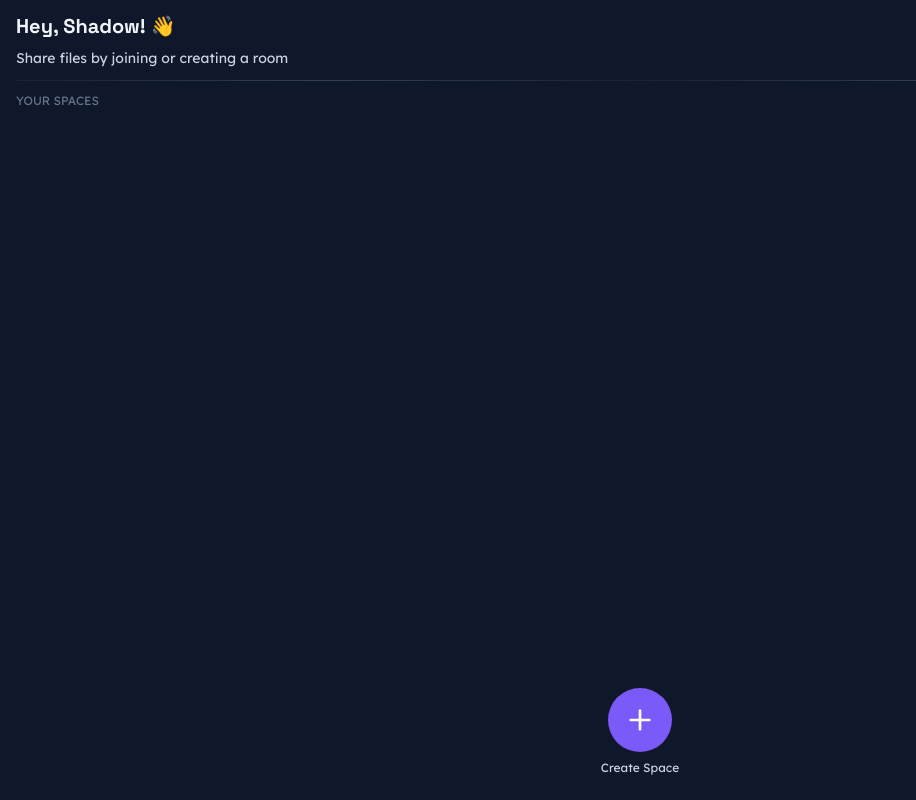
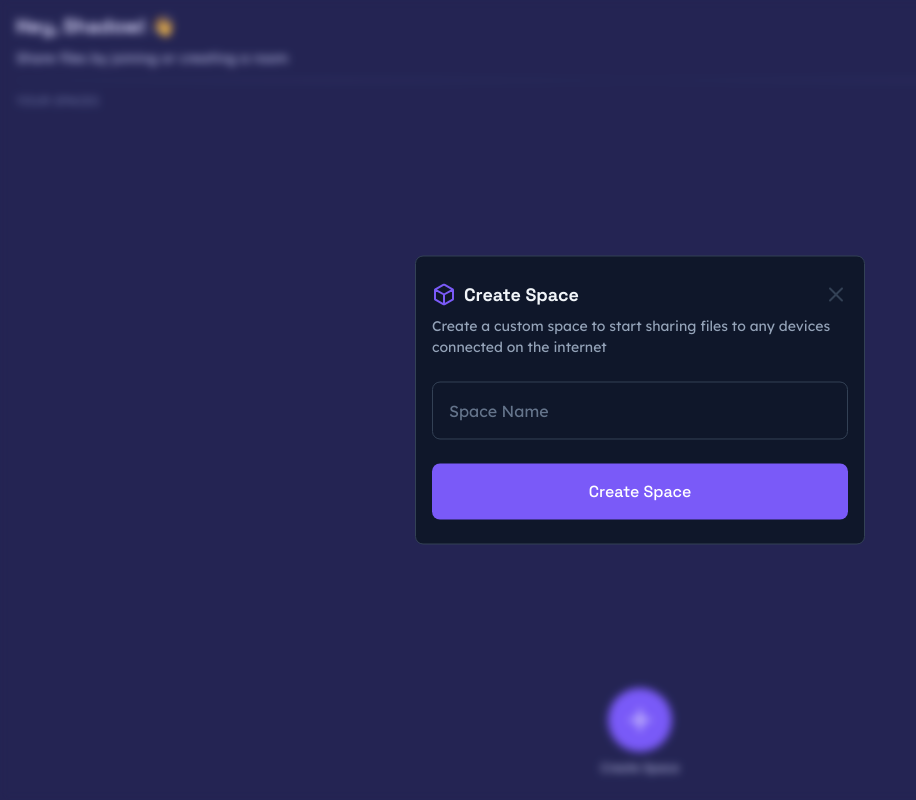
Before and after one commit to bento-club/flash, a Vue app: page /spaces in a window 1280 px wide. Both pictures are taken after a click on the button 640 px from the left and 720 px from the top of the page. Shown: the whole page, without its empty margins (0-916 px from the left). Built offline with nearby package versions, Linux system fonts and the light colour scheme.

Commit message:
feat: implement create space dialog

```diff
--- a/src/components/AppButton.vue
+++ b/src/components/AppButton.vue
@@ -1,7 +1,7 @@
 <template>
     <button
         :type="type"
-        class="bg-[#7A5AF8] p-4 font-space-grotek font-medium capitalize text-white hover:bg-[#633CFF] active:bg-[#5024FF]"
+        class="font-space-grotesk bg-[#7A5AF8] p-4 font-medium capitalize text-white hover:bg-[#633CFF] active:bg-[#5024FF]"
         :class="[
             {
                 'w-full': fullWidth,
--- /dev/null
+++ b/src/components/AppDialog.vue
@@ -0,0 +1,161 @@
+<template>
+    <DialogRoot :open="open" @update:open="emitState">
+        <DialogPortal>
+            <DialogOverlay class="overlay" />
+            <DialogContent
+                as="article"
+                class="content rounded-medium bg-surface-primary text-primary py-x3 border-primary border"
+            >
+                <header class="px-x4 py-x3">
+                    <div class="flex items-center justify-between">
+                        <div class="flex items-center">
+                            <component
+                                :is="icon"
+                                v-if="icon"
+                                class="text-surface-brand h-6 w-auto"
+                            ></component>
+
+                            <DialogTitle
+                                class="text-heading-small font-space-grotesk ml-2 font-bold capitalize"
+                            >
+                                {{ title }}
+                            </DialogTitle>
+                        </div>
+
+                        <DialogClose class="flex items-center" type="button">
+                            <XIcon class="text-surface-tertiary h-6 w-auto" />
+                        </DialogClose>
+                    </div>
+
+                    <DialogDescription
+                        class="mt-x2 text-paragraph-small text-secondary"
+                    >
+                        {{ description }}
+                    </DialogDescription>
+                </header>
+
+                <section>
+                    <slot></slot>
+                </section>
+            </DialogContent>
+        </DialogPortal>
+    </DialogRoot>
+</template>
+
+<script setup lang="ts">
+import XIcon from "#src/icons/XIcon.vue";
+import {
+    DialogClose,
+    DialogContent,
+    DialogDescription,
+    DialogOverlay,
+    DialogPortal,
+    DialogRoot,
+    DialogTitle,
+} from "radix-vue";
+import { type Component } from "vue";
+
+export interface AppDialogProps {
+    /**
+     * When `true` dialog will be opened
+     */
+    open: boolean;
+
+    /**
+     * Title of the dialog
+     */
+    title?: string;
+
+    /**
+     * Description text shown under title
+     */
+    description?: string;
+
+    icon?: Component;
+}
+
+export type AppDialogEvents = {
+    "update:open": [state: boolean];
+    close: [];
+};
+
+defineProps<AppDialogProps>();
+const emit = defineEmits<AppDialogEvents>();
+
+function emitState(val: boolean) {
+    emit("update:open", val);
+
+    if (!val) {
+        emit("close");
+    }
+}
+</script>
+
+<style scoped lang="scss">
+.overlay {
+    background: rgba(122, 90, 248, 0.2);
+    backdrop-filter: blur(4px);
+    position: fixed;
+    inset: 0;
+    animation: overlay-show 150ms cubic-bezier(0.16, 1, 0.3, 1);
+
+    &[data-state="closed"] {
+        animation: overlay-hide 150ms cubic-bezier(0.16, 1, 0.3, 1);
+    }
+}
+
+.content {
+    position: fixed;
+    top: 50%;
+    left: 50%;
+    transform: translate(-50%, -50%);
+    width: 95vw;
+    max-width: 450px;
+    max-height: 85vh;
+    animation: content-show 150ms cubic-bezier(0.16, 1, 0.3, 1);
+
+    &[data-state="closed"] {
+        animation: content-hide 150ms cubic-bezier(0.16, 1, 0.3, 1);
+    }
+}
+
+@keyframes overlay-show {
+    from {
+        opacity: 0;
+    }
+    to {
+        opacity: 1;
+    }
+}
+
+@keyframes overlay-hide {
+    from {
+        opacity: 1;
+    }
+    to {
+        opacity: 0;
+    }
+}
+
+@keyframes content-show {
+    from {
+        opacity: 0;
+        transform: translate(-50%, -48%) scale(0.96);
+    }
+    to {
+        opacity: 1;
+        transform: translate(-50%, -50%) scale(1);
+    }
+}
+
+@keyframes content-hide {
+    from {
+        opacity: 1;
+        transform: translate(-50%, -50%) scale(1);
+    }
+    to {
+        opacity: 0;
+        transform: translate(-50%, -48%) scale(0.96);
+    }
+}
+</style>
--- /dev/null
+++ b/src/components/CreateSpaceDialog.vue
@@ -0,0 +1,54 @@
+<template>
+    <AppDialog
+        :open="open"
+        title="create space"
+        :icon="SpaceIcon"
+        description="Create a custom space to start sharing files to any devices connected on the internet"
+        @update:open="emitModalState"
+        @close="emit('close')"
+    >
+        <div class="py-x3 px-x4">
+            <TextInput
+                label="Space name"
+                placeholder="Space name"
+                hide-label
+                full-width
+            />
+        </div>
+
+        <div class="px-x4 py-x3">
+            <AppButton full-width @click="emitModalState(false)">
+                create space
+            </AppButton>
+        </div>
+    </AppDialog>
+</template>
+
+<script setup lang="ts">
+import AppDialog from "#src/components/AppDialog.vue";
+import TextInput from "#src/components/TextInput.vue";
+import SpaceIcon from "#src/icons/SpaceIcon.vue";
+import AppButton from "#src/components/AppButton.vue";
+
+export interface CreateSpaceDialogProps {
+    open: boolean;
+}
+
+export type CreateSpaceDialogEvents = {
+    close: [];
+    "update:open": [state: boolean];
+};
+
+defineProps<CreateSpaceDialogProps>();
+const emit = defineEmits<CreateSpaceDialogEvents>();
+
+function emitModalState(value: boolean) {
+    emit("update:open", value);
+
+    if (!value) {
+        emit("close");
+    }
+}
+</script>
+
+<style scoped></style>
--- /dev/null
+++ b/src/icons/SpaceIcon.vue
@@ -0,0 +1,17 @@
+<template>
+    <svg viewBox="0 0 24 24" fill="none" xmlns="http://www.w3.org/2000/svg">
+        <g>
+            <path
+                d="M20.5 7.27771L12 11.9999M12 11.9999L3.49997 7.27771M12 11.9999L12 21.5M21 16.0585V7.94141C21 7.59876 21 7.42744 20.9495 7.27464C20.9049 7.13947 20.8318 7.01539 20.7354 6.9107C20.6263 6.79236 20.4766 6.70916 20.177 6.54276L12.777 2.43164C12.4934 2.27409 12.3516 2.19531 12.2015 2.16442C12.0685 2.13709 11.9315 2.13709 11.7986 2.16442C11.6484 2.19531 11.5066 2.27409 11.223 2.43165L3.82297 6.54276C3.52345 6.70916 3.37369 6.79236 3.26463 6.9107C3.16816 7.01539 3.09515 7.13947 3.05048 7.27465C3 7.42745 3 7.59877 3 7.94141V16.0585C3 16.4012 3 16.5725 3.05048 16.7253C3.09515 16.8605 3.16816 16.9845 3.26463 17.0892C3.37369 17.2076 3.52345 17.2908 3.82297 17.4572L11.223 21.5683C11.5066 21.7258 11.6484 21.8046 11.7986 21.8355C11.9315 21.8628 12.0685 21.8628 12.2015 21.8355C12.3516 21.8046 12.4934 21.7258 12.777 21.5683L20.177 17.4572C20.4766 17.2908 20.6263 17.2076 20.7354 17.0892C20.8318 16.9845 20.9049 16.8605 20.9495 16.7253C21 16.5725 21 16.4012 21 16.0585Z"
+                stroke="currentColor"
+                stroke-width="2"
+                stroke-linecap="round"
+                stroke-linejoin="round"
+            />
+        </g>
+    </svg>
+</template>
+
+<script setup lang="ts"></script>
+
+<style scoped></style>
--- /dev/null
+++ b/src/icons/XIcon.vue
@@ -0,0 +1,14 @@
+<template>
+    <svg viewBox="0 0 24 24" fill="none" xmlns="http://www.w3.org/2000/svg">
+        <g id="x">
+            <path
+                d="M18.7071 6.70711C19.0976 6.31658 19.0976 5.68342 18.7071 5.29289C18.3166 4.90237 17.6834 4.90237 17.2929 5.29289L12 10.5858L6.70711 5.29289C6.31658 4.90237 5.68342 4.90237 5.29289 5.29289C4.90237 5.68342 4.90237 6.31658 5.29289 6.70711L10.5858 12L5.29289 17.2929C4.90237 17.6834 4.90237 18.3166 5.29289 18.7071C5.68342 19.0976 6.31658 19.0976 6.70711 18.7071L12 13.4142L17.2929 18.7071C17.6834 19.0976 18.3166 19.0976 18.7071 18.7071C19.0976 18.3166 19.0976 17.6834 18.7071 17.2929L13.4142 12L18.7071 6.70711Z"
+                fill="currentColor"
+            />
+        </g>
+    </svg>
+</template>
+
+<script setup lang="ts"></script>
+
+<style scoped></style>
--- a/src/pages/ChooseNamePage.vue
+++ b/src/pages/ChooseNamePage.vue
@@ -2,7 +2,9 @@
     <BaseLayout>
         <template #header>
             <section class="py-3">
-                <h1 class="font-space-grotek text-2xl font-bold text-[#F1F5F9]">
+                <h1
+                    class="font-space-grotesk text-2xl font-bold text-[#F1F5F9]"
+                >
                     Give yourself a nickname
                 </h1>
                 <p class="mt-2 text-sm leading-5 text-[#CBD5E1]">
--- a/src/pages/ListSpacesPage.vue
+++ b/src/pages/ListSpacesPage.vue
@@ -1,7 +1,7 @@
 <template>
     <BaseLayout>
         <template #header>
-            <h1 class="font-space-grotek text-xl font-bold text-[#F1F5F9]">
+            <h1 class="font-space-grotesk text-xl font-bold text-[#F1F5F9]">
                 Hey, Shadow! 👋
             </h1>
             <p class="mt-2 text-sm text-[#CBD5E1]">
@@ -19,7 +19,11 @@
 
                 <div class="flex justify-center">
                     <div class="flex flex-col items-center justify-center">
-                        <AppButton id="create-space-btn" variant="rounded">
+                        <AppButton
+                            id="create-space-btn"
+                            variant="rounded"
+                            @click="openCreateSpaceModal"
+                        >
                             <PlusIcon class="h-auto w-8 text-white" />
                         </AppButton>
 
@@ -32,14 +36,33 @@
                     </div>
                 </div>
             </div>
+
+            <CreateSpaceDialog
+                :open="state === 'create'"
+                @close="closeCreateSpaceModal"
+            />
         </template>
     </BaseLayout>
 </template>
 
 <script setup lang="ts">
 import AppButton from "#src/components/AppButton.vue";
+import CreateSpaceDialog from "#src/components/CreateSpaceDialog.vue";
 import PlusIcon from "#src/icons/PlusIcon.vue";
 import BaseLayout from "#src/layouts/BaseLayout.vue";
+import { ref } from "vue";
+
+type State = "listing" | "create";
+
+const state = ref<State>("listing");
+
+function openCreateSpaceModal() {
+    state.value = "create";
+}
+
+function closeCreateSpaceModal() {
+    state.value = "listing";
+}
 </script>
 
 <style scoped lang="scss"></style>
--- a/tailwind.config.js
+++ b/tailwind.config.js
@@ -11,11 +11,40 @@ export default {
         extend: {
             fontFamily: {
                 lexend: ["Lexend"],
-                "space-grotek": ["Space Grotesk"],
+                "space-grotesk": ["Space Grotesk"],
             },
             height: {
                 "h-screen-d": "100dvh",
             },
+            fontSize: {
+                "heading-small": ["1.125rem", { lineHeight: "1.6875rem" }],
+                "paragraph-small": ["0.875rem", { lineHeight: "1.3125rem" }],
+            },
+            textColor: {
+                primary: "#F1F5F9",
+                secondary: "#94A3B8",
+            },
+            borderColor: {
+                primary: "#334155",
+            },
+            colors: {
+                surface: {
+                    brand: "#7A5AF8",
+                    primary: "#0F172A",
+                    tertiary: "#334155",
+                },
+                primary: {
+                    700: "#5925DC",
+                },
+            },
+            spacing: {
+                x2: "0.5rem",
+                x3: "0.75rem",
+                x4: "1rem",
+            },
+            borderRadius: {
+                medium: "8px",
+            },
         },
     },
 };
```
